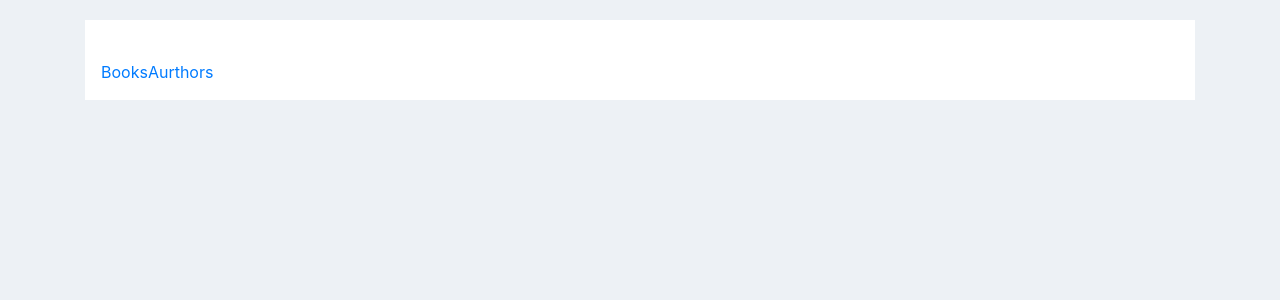
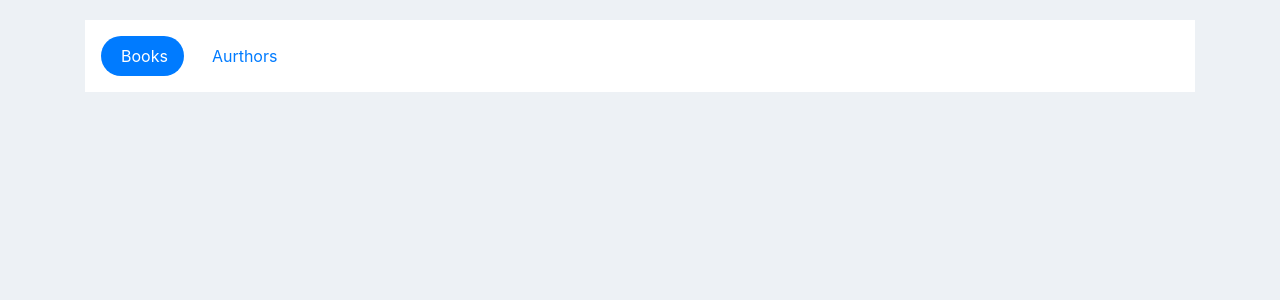
Before and after one commit to Yawarmurtaza/library, a Next.js app: page / in a window 1280 px wide. Shown: the top 300 px of the page. Built offline with nearby package versions, Linux system fonts and the light colour scheme.

Commit message:
menu bar with books and aurthors is working - app is working.

```diff
--- a/src/components/App.jsx
+++ b/src/components/App.jsx
@@ -4,12 +4,13 @@ import Books from "./books";
 import MenuBar from "./MenuBar";
 
 export default function App() {
-    const [currentTab, setCurrentTab] = useState("Books"); // ["Books", "Aurthors"]
+    const [currentTabValue, setCurrentTabValue] = useState("Books"); // ["Books", "Aurthors"]
+
 
 
     return (
         <div className="container">
-            <MenuBar currentTab={currentTab} setCurrentTab={setCurrentTab} />
+            <MenuBar currentTab={currentTabValue} setCurrentTab={setCurrentTabValue} />
             <Books />
             <Aurthor />
         </div>
--- a/src/components/MenuBar.jsx
+++ b/src/components/MenuBar.jsx
@@ -3,12 +3,13 @@ export default function MenuBar(props){
     //const [currentTab, setCurrentTab] = useState("Books"); // ["Books", "Aurthors"]
 
     function TabItem(tabProps){
-        const activeTab = tabProps.currentTab === props.currentTab ?
+        const activeTab = tabProps.tabValue === props.currentTab ?
         "nav-link rounded-pill note-link d-flex align-items-center px-2 px-md-3 mr-0 mr-md-2 active" :
         "nav-link rounded-pill note-link d-flex align-items-center px-2 px-md-3 mr-0 mr-md-2";
+        console.log("tabProps.tabValue = " + tabProps.tabValue + " - " + activeTab);
         return (
             <li className="nav-item">
-                <a href="#" className="{activeTab}" onClick={() => props.setCurrentTab(tabProps.tabValue)}>
+                <a href="#" className={activeTab} onClick={() => props.setCurrentTab(tabProps.tabValue)}>
                   <i className="icon-layers mr-1"></i>
                   <span className="d-none d-md-block">{tabProps.tabText}</span>
                 </a>
@@ -17,8 +18,9 @@ export default function MenuBar(props){
     }
     return (
         <ul className="nav nav-pills p-3 bg-white mb-3 founded-pill align-items-center">
-            <TabItem tabValue="Books" tabText="Books"/>
-            <TabItem tabValue="Aurthors" tabText="Aurthors"/>
+            <TabItem tabValue={"Books"} tabText={"Books"}/>
+            <TabItem tabValue={"Aurthors"} tabText={"Aurthors"}/>
+
         </ul>
     );
 }
```
Also changed, not shown: 1 other file (tests, documents, lock files or other folders).
